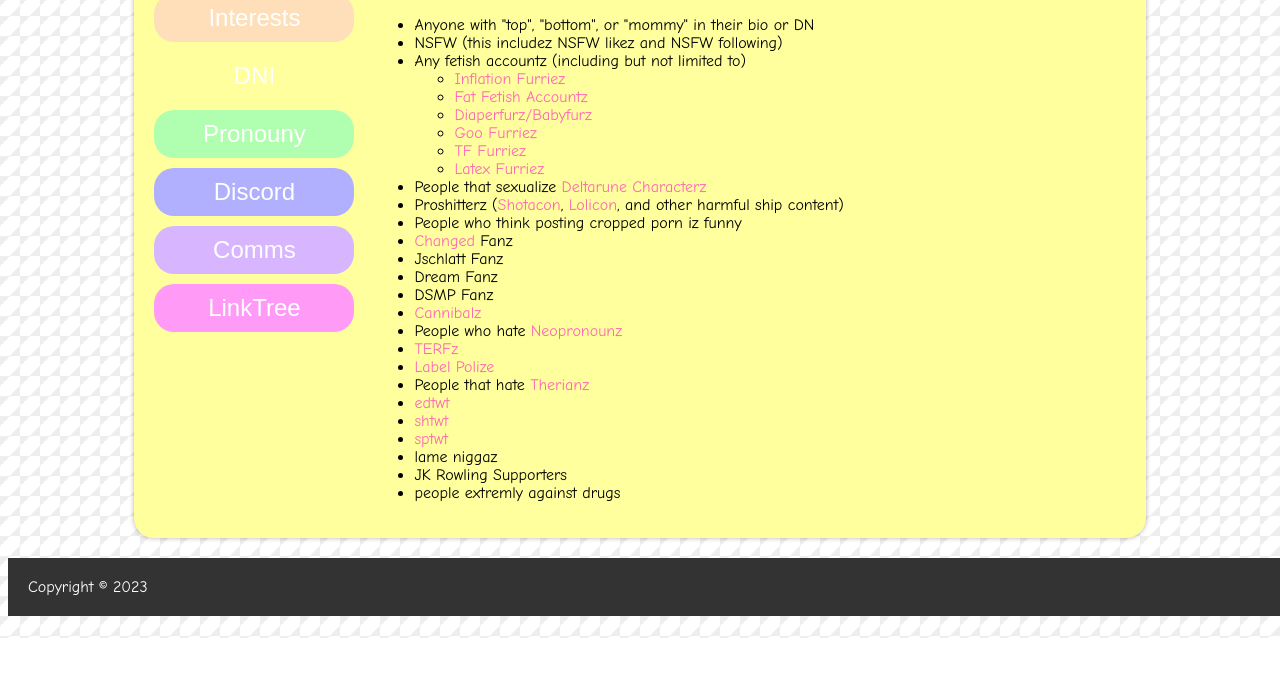
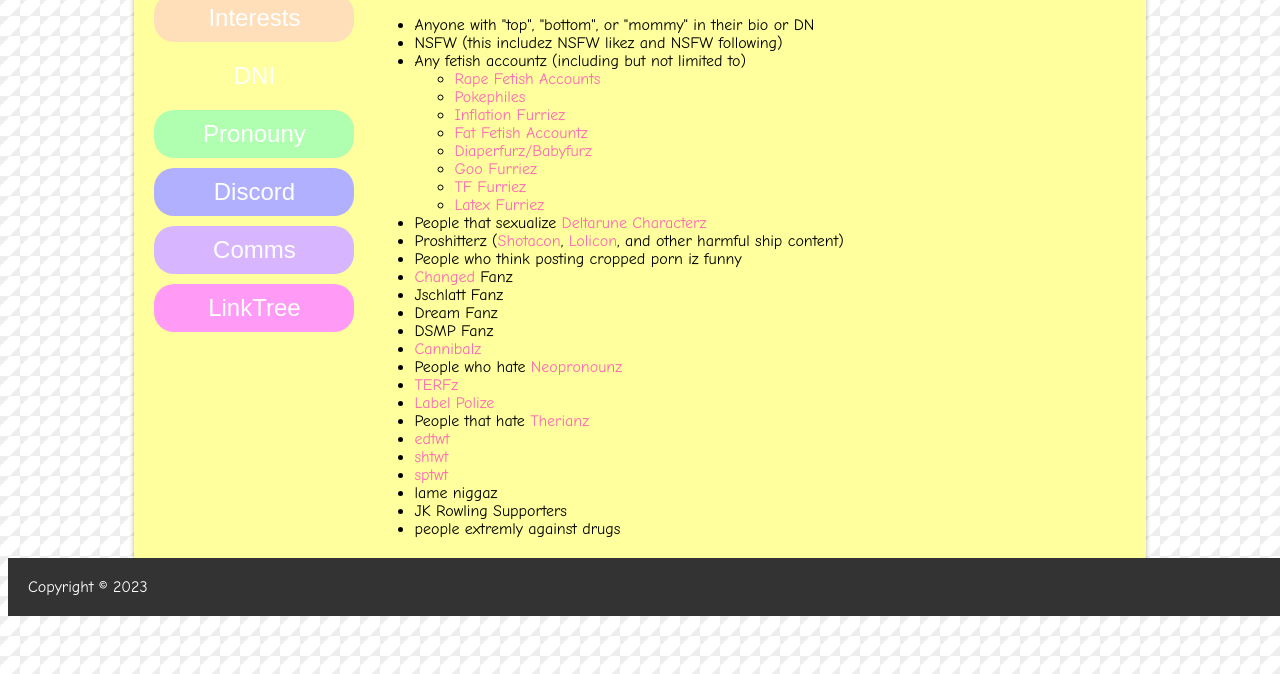
Before and after one commit to AngleLaPuta/AngleLaPuta.github.io, a plain HTML site: page twitter/dni.html in a window 1280 px wide. Shown: the part 184-858 px from the top of the page. Before the commit the page ends 822 px from the top, so only its background shows below. Drawn offline with Linux system fonts and the light colour scheme; no server answers.

Commit message:
Update dni.html

```diff
--- a/twitter/dni.html
+++ b/twitter/dni.html
@@ -31,6 +31,8 @@
               <li>NSFW (this includez NSFW likez and NSFW following)</li>
               <li>Any fetish accountz (including but not limited to)
                 <ul>
+                  <li><a href="https://en.wikipedia.org/wiki/Rape_fantasy">Rape Fetish Accounts</a></li>
+                  <li><a href="https://www.urbandictionary.com/define.php?term=Pokephile">Pokephiles</li>
                   <li><a href="https://en.wikifur.com/wiki/Inflation">Inflation Furriez</a></li>
                   <li><a href="https://en.wikipedia.org/wiki/Fat_fetishism">Fat Fetish Accountz</a></li>
                   <li><a href="https://en.wikipedia.org/wiki/Paraphilic_infantilism">Diaperfurz/Babyfurz</a></li>
```
